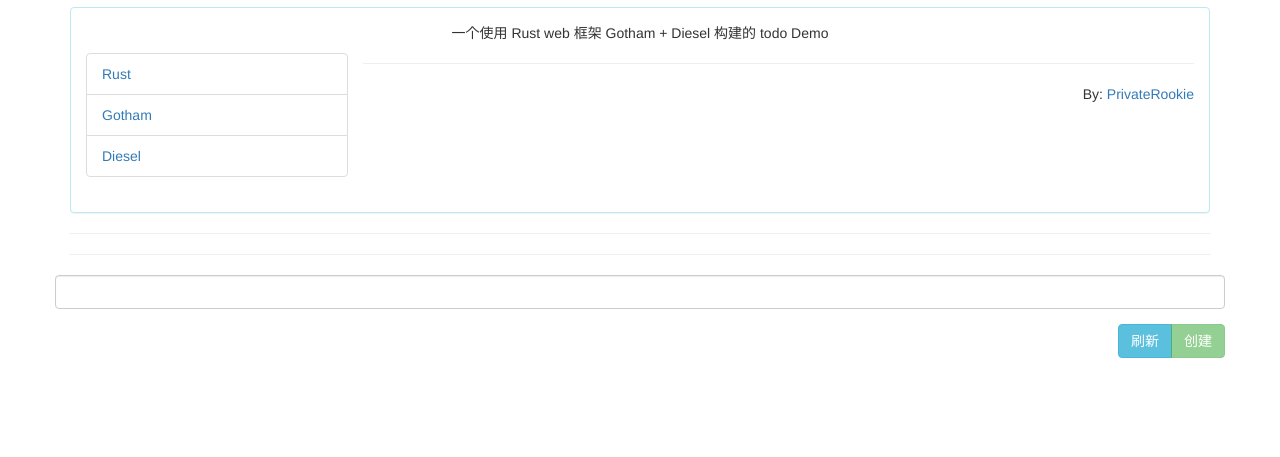
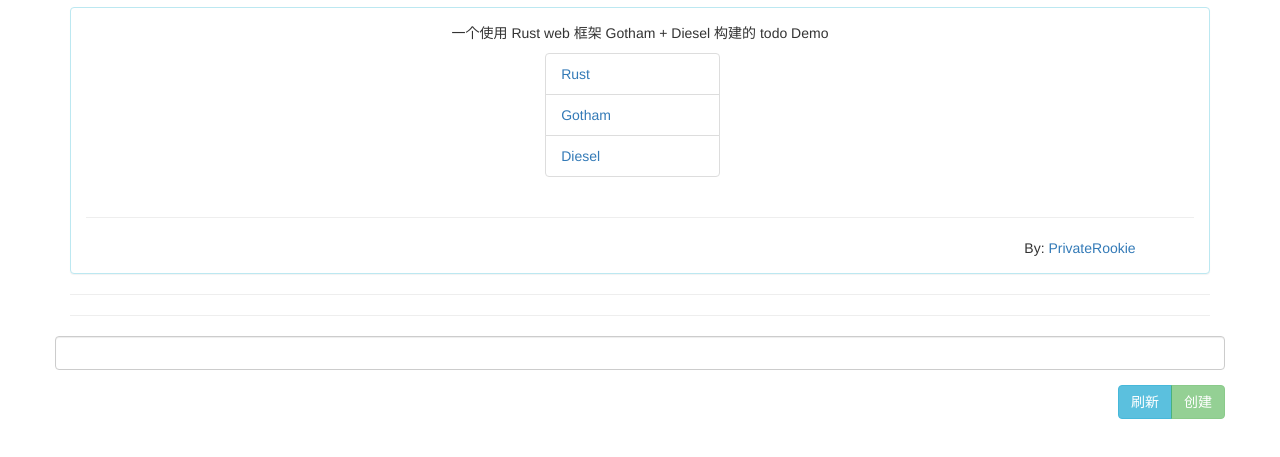
Before and after one commit to PrivateRookie/rust-todo, a plain HTML site: page src/static/index.html in a window 1280 px wide. Shown: the part 65-522 px from the top of the page. Drawn offline with nearby package versions, Linux system fonts and the light colour scheme; files that its build step writes are made by us from their sources; no server answers; files whose address does not match are found by name.

Commit message:
update readme and style

```diff
--- a/src/static/index.html
+++ b/src/static/index.html
@@ -16,14 +16,18 @@
         <h1 class="text-center text-info"><img src="static/logo.png"> Rust ToDo</h1>
         <div class="panel panel-info">
           <div class="panel-body">
-            <p class="text-center">一个使用 Rust web 框架 Gotham + Diesel 构建的 todo Demo</p>
-            <ul class="list-group col-md-3 ">
-              <li class="list-group-item"><a href="https://www.rust-lang.org/">Rust</a></li>
-              <li class="list-group-item"><a href="https://gotham.rs/">Gotham</a></li>
-              <li class="list-group-item"><a href="https://diesel.rs/">Diesel</a></li>
-            </ul>
+            <div class="row">
+              <p class="text-center">一个使用 Rust web 框架 Gotham + Diesel 构建的 todo Demo</p>
+            </div>
+            <div class="row">
+              <ul class="list-group col-md-2 col-md-offset-5">
+                <li class="list-group-item"><a href="https://www.rust-lang.org/">Rust</a></li>
+                <li class="list-group-item"><a href="https://gotham.rs/">Gotham</a></li>
+                <li class="list-group-item"><a href="https://diesel.rs/">Diesel</a></li>
+              </ul>
+            </div>
             <hr>
-            <span class="pull-right">By: <a href="https://github.com/PrivateRookie">PrivateRookie</a></span>
+            <span class="col-md-2 col-md-offset-10">By: <a href="https://github.com/PrivateRookie">PrivateRookie</a></span>
           </div>
         </div>
         <hr>
```
Also changed, not shown: img/todo.png (added), 1 other file.
